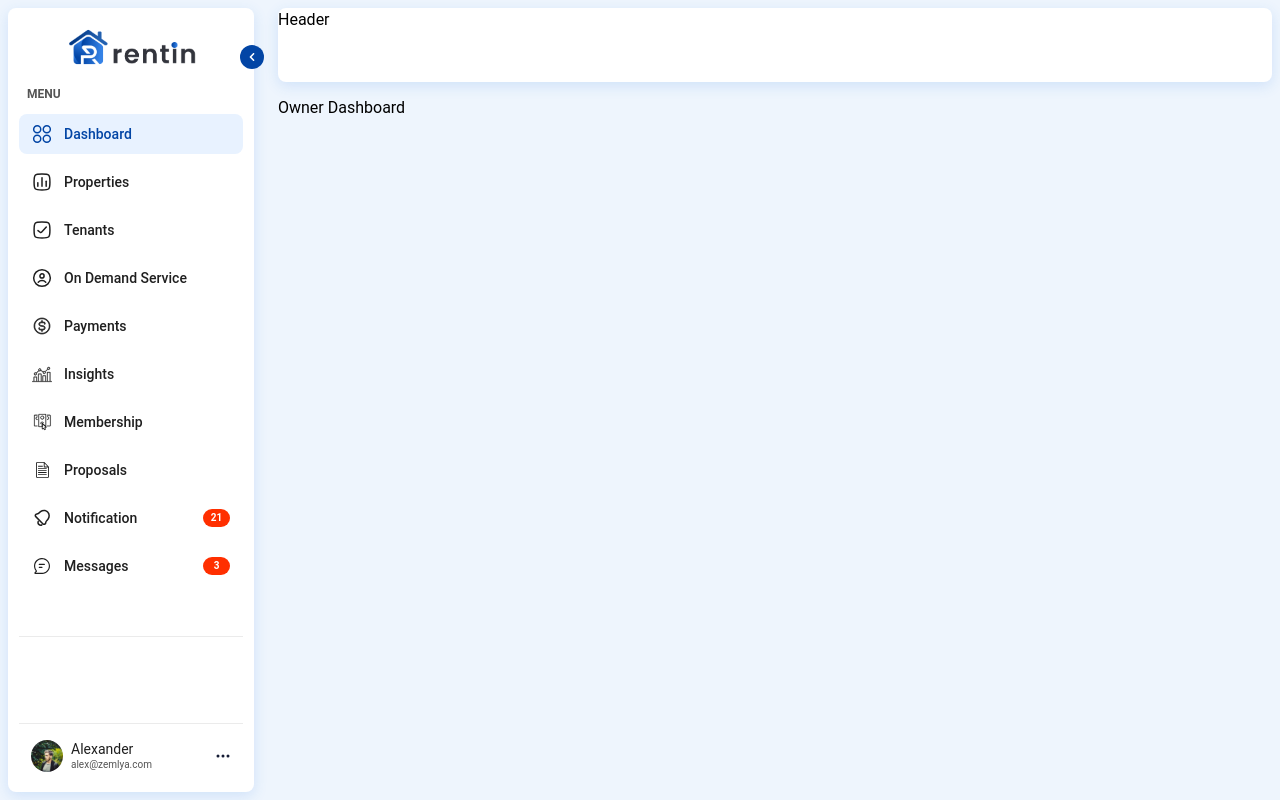
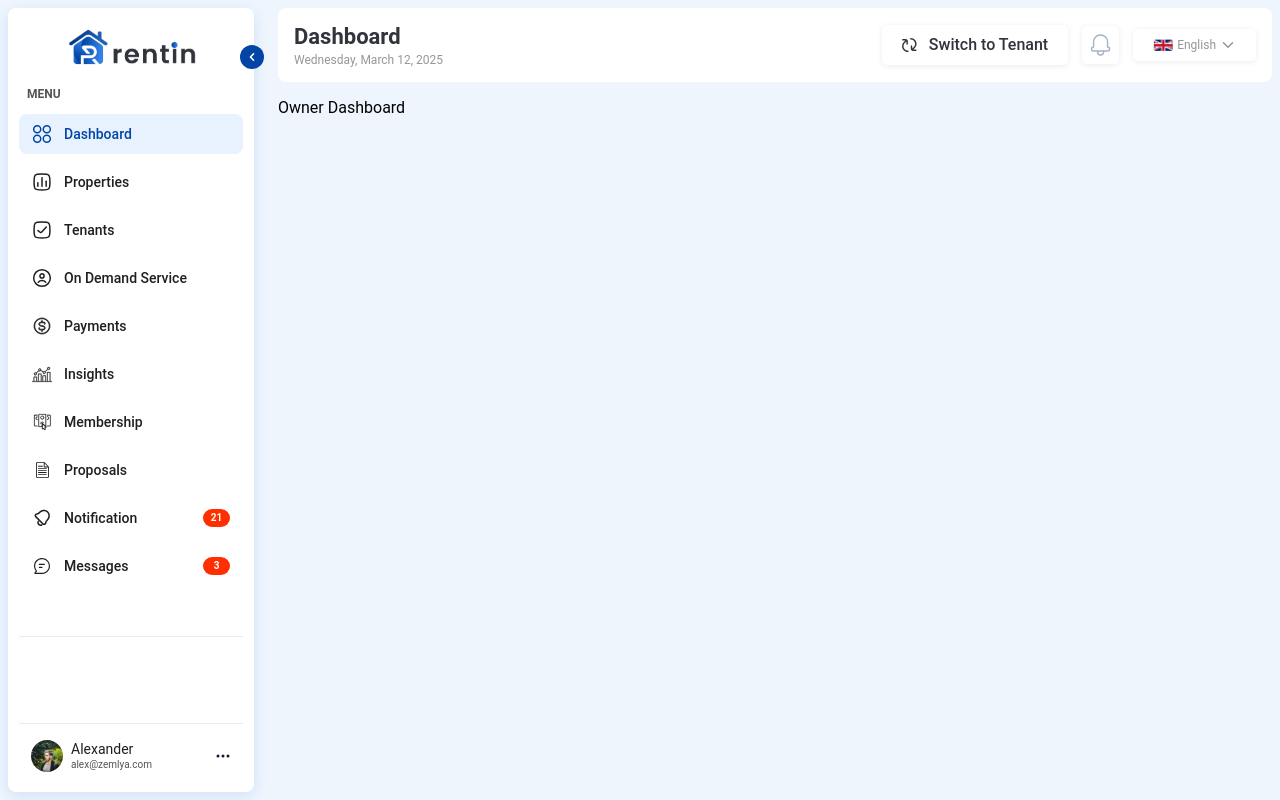
Before and after one commit to asifzulfiqar8/rrentin, a Next.js app: page /owner in a window 1280 px wide. Built offline with nearby package versions, Linux system fonts and the light colour scheme.

Commit message:
feat: notification with header ui done

```diff
--- a/next.config.mjs
+++ b/next.config.mjs
@@ -1,4 +1,14 @@
 /** @type {import('next').NextConfig} */
-const nextConfig = {};
+const nextConfig = {
+  images: {
+    remotePatterns: [
+      {
+        protocol: "https",
+        hostname: "placehold.co",
+      },
+    ],
+    dangerouslyAllowSVG: true,
+  },
+};
 
 export default nextConfig;
--- /dev/null
+++ b/src/assets/default/NotificationBoxIcon.js
@@ -0,0 +1,21 @@
+const NotificationBoxIcon = () => {
+  return (
+    <svg
+      width="21"
+      height="22"
+      viewBox="0 0 21 22"
+      fill="none"
+      xmlns="http://www.w3.org/2000/svg"
+    >
+      <path
+        d="M13.5718 18C13.5718 19.6569 12.2286 21 10.5718 21C8.91492 21 7.57178 19.6569 7.57178 18M3.57178 13V8C3.57178 4.13401 6.70578 1 10.5718 1C14.4378 1 17.5718 4.13401 17.5718 8V13C18.6763 13 19.5718 13.8954 19.5718 15C19.5718 16.1046 18.6763 17 17.5718 17H3.57178C2.46721 17 1.57178 16.1046 1.57178 15C1.57178 13.8954 2.46721 13 3.57178 13Z"
+        stroke="#A3B2C6"
+        strokeWidth="1.4"
+        strokeLinecap="round"
+        strokeLinejoin="round"
+      />
+    </svg>
+  );
+};
+
+export default NotificationBoxIcon;
--- /dev/null
+++ b/src/assets/default/ReloadIcon.js
@@ -0,0 +1,22 @@
+const ReloadIcon = () => {
+  return (
+    <svg
+      width="15"
+      height="14"
+      viewBox="0 0 15 14"
+      fill="none"
+      xmlns="http://www.w3.org/2000/svg"
+    >
+      <path
+        d="M14.5717 5.84339C14.5717 2.65323 11.9759 0.0310285 8.78377 -0.00012207C8.38005 -0.00012207 8.05652 0.320584 8.05181 0.716776C8.04709 1.11483 8.37063 1.44403 8.76871 1.44874C11.1693 1.47327 13.1228 3.44376 13.1228 5.84339C13.1228 7.01682 12.6662 8.12327 11.8362 8.95338L10.2251 10.5645V7.96861C10.2251 7.57056 9.89868 7.24418 9.50062 7.24418C9.10257 7.24418 8.77619 7.57056 8.77619 7.96861V10.8663C8.77619 12.0643 9.75154 13.0396 10.9495 13.0396H13.8472C14.2453 13.0396 14.5717 12.7133 14.5717 12.3152C14.5717 11.9171 14.2453 11.5908 13.8472 11.5908H11.2465L12.8595 9.97777C13.9631 8.87415 14.5717 7.40647 14.5717 5.84339Z"
+        fill="#32343C"
+      />
+      <path
+        d="M0.0830078 8.15682C0.0830078 11.347 2.67889 13.9692 5.87098 14.0003C6.27471 14.0003 6.59824 13.6796 6.60295 13.2834C6.60766 12.8854 6.28412 12.5562 5.88605 12.5515C3.48542 12.5269 1.53197 10.5564 1.53197 8.15682C1.53197 6.98338 1.98851 5.87693 2.81858 5.04683L4.4297 3.43571V6.0316C4.4297 6.42965 4.75608 6.75603 5.15413 6.75603C5.55218 6.75603 5.87856 6.42965 5.87856 6.0316V3.13387C5.87856 1.93592 4.90321 0.960571 3.70527 0.960571H0.807537C0.409485 0.960571 0.0831045 1.28695 0.0831045 1.685C0.0831045 2.08305 0.409485 2.40944 0.807537 2.40944H3.40825L1.79525 4.02243C0.691627 5.12606 0.0830078 6.59373 0.0830078 8.15682Z"
+        fill="#32343C"
+      />
+    </svg>
+  );
+};
+
+export default ReloadIcon;
--- a/src/assets/icon.js
+++ b/src/assets/icon.js
@@ -9,6 +9,8 @@ import ProposalsIcon from "./aside/ProposalsIcon";
 import NotificationIcon from "./aside/NotificationIcon";
 import MessagesIcon from "./aside/MessagesIcon";
 import ArrowIcon from "./aside/ArrowIcon";
+import ReloadIcon from "./default/ReloadIcon";
+import NotificationBoxIcon from "./default/NotificationBoxIcon";
 
 export {
   DashboardIcon,
@@ -22,4 +24,6 @@ export {
   NotificationIcon,
   MessagesIcon,
   ArrowIcon,
+  ReloadIcon,
+  NotificationBoxIcon
 };
--- a/src/components/owner/Header.jsx
+++ b/src/components/owner/Header.jsx
@@ -1,12 +1,85 @@
+"use client";
+import { NotificationBoxIcon, ReloadIcon } from "@/assets/icon";
+import { getDate } from "@/utils/getDate";
+import Image from "next/image";
+import { useEffect, useRef, useState } from "react";
+import { IoIosArrowDown } from "react-icons/io";
+import NotificationMenu from "../shared/NotificationMenu";
+
 const Header = () => {
+  const [date, setDate] = useState("");
+  const [isNotificationOpen, setIsNotificationOpen] = useState(false);
+  const notificationRef = useRef(null);
+
+  useEffect(() => {
+    setDate(getDate());
+
+    const handleClickOutside = (e) => {
+      if (
+        notificationRef.current &&
+        !notificationRef.current.contains(e.target)
+      ) {
+        setIsNotificationOpen(false);
+      }
+    };
+
+    document.addEventListener("click", handleClickOutside);
+    return () => {
+      document.removeEventListener("click", handleClickOutside);
+    };
+  }, []);
   return (
-    <header
-      className="min-w-[246px] bg-white rounded-lg h-[74px]"
-      style={{ boxShadow: "0px 4px 14px 0px #3582E729" }}
-    >
-      Header
+    <header className="bg-white rounded-lg h-[74px] p-4 flex items-center justify-between gap-4">
+      <div>
+        <h2 className="text-xl lg:text-[22px] font-semibold text-[#32343C]">
+          Dashboard
+        </h2>
+        <p className="text-xs text-[#969696]">{date}</p>
+      </div>
+      <div className="flex items-center gap-[14px]">
+        <SwitchButton />
+        <div className="relative" ref={notificationRef}>
+          <button
+            className="p-2 rounded-[5px] cursor-pointer"
+            style={{ boxShadow: "0px 1px 6px 0px #00000014" }}
+            onClick={() => setIsNotificationOpen(!isNotificationOpen)}
+          >
+            <NotificationBoxIcon />
+          </button>
+          <NotificationMenu isNotificationOpen={isNotificationOpen} />
+        </div>
+        <LanguageSwitch />
+      </div>
     </header>
   );
 };
 
 export default Header;
+
+const SwitchButton = () => (
+  <button
+    className="hidden md:flex items-center gap-3 py-2 px-5 rounded-[5px] text-sm md:text-base font-medium text-[#32343C] cursor-pointer"
+    style={{ boxShadow: "0px 1px 6px 0px #00000014" }}
+  >
+    <ReloadIcon />
+    Switch to Tenant
+  </button>
+);
+
+const LanguageSwitch = () => {
+  return (
+    <button
+      className="py-2 px-5 rounded-[5px] hidden md:flex items-center gap-1 text-xs text-[#969696]"
+      style={{ boxShadow: "0px 1px 6px 0px #00000014" }}
+    >
+      <Image
+        src="/images/default/english-flag.png"
+        width={20}
+        height={13}
+        alt="flag image"
+      />
+      English
+      <IoIosArrowDown className="text-base text-[#969696]" />
+    </button>
+  );
+};
--- /dev/null
+++ b/src/components/shared/NotificationMenu.jsx
@@ -0,0 +1,69 @@
+import { notificationsData } from "@/data/data";
+import Image from "next/image";
+import { RiArrowRightUpLine } from "react-icons/ri";
+
+const NotificationMenu = ({ isNotificationOpen }) => {
+  return (
+    <div
+      className={`absolute top-[45px] right-0 w-[300px] md:w-[400px] bg-white rounded-lg py-4 px-5 transition-all duration-200 overflow-y-scroll custom-scroll ${
+        isNotificationOpen
+          ? "h-[300px] md:h-[500px] opacity-100"
+          : "h-0 opacity-0"
+      }`}
+      style={{ boxShadow: "0px 2px 12px 0px #3582E71A" }}
+    >
+      <h6 className="text-base md:text-xl font-semibold text-[#32343C]">
+        Notifications
+      </h6>
+      <div className="mt-4">
+        <h6 className="text-sm md:text-base font-medium text-[#32343C]">
+          Today
+        </h6>
+        <div className="mt-4 flex flex-col gap-4">
+          {notificationsData.slice(0, 3).map((list, i) => (
+            <List list={list} key={i} />
+          ))}
+        </div>
+      </div>
+      <div className="mt-4">
+        <h6 className="text-sm md:text-base font-medium text-[#32343C]">
+          Yesterday
+        </h6>
+        <div className="mt-4 flex flex-col gap-4">
+          {notificationsData.slice(0, 3).map((list, i) => (
+            <List list={list} key={i} />
+          ))}
+        </div>
+      </div>
+      {/* view more button */}
+      <div className="mt-4">
+        <button className="flex items-center justify-center gap-2 bg-[#0245A5] py-[6px] px-2 rounded-[4px] text-white text-sm font-medium mx-auto cursor-pointer">
+          View more
+          <RiArrowRightUpLine className="text-white text-base mt-1" />
+        </button>
+      </div>
+    </div>
+  );
+};
+
+export default NotificationMenu;
+
+const List = ({ list }) => {
+  return (
+    <div className="flex items-center gap-[14px] border-b border-[#5F5F5F33] pb-[10px]">
+      <Image
+        src="https://placehold.co/100x100"
+        width={28}
+        height={28}
+        alt="flag image"
+        className="size-[28px] object-cover rounded-full"
+      />
+      <div>
+        <h6 className="text-xs md:text-sm text-[#5F5F5F]">
+          <span className="font-medium">{list?.reason}</span> - {list?.message}
+        </h6>
+        <span className="text-[#5F5F5F99] text-xs">{list?.time}</span>
+      </div>
+    </div>
+  );
+};
--- /dev/null
+++ b/src/data/data.js
@@ -0,0 +1,29 @@
+const notificationsData = [
+  {
+    reason: "Rent Payment Due",
+    message: "Your rent of $1,500 is due on 5th Feb 2025.",
+    time: "2 hours ago",
+  },
+  {
+    reason: "New Maintenance Request",
+    message: "A maintenance request has been submitted for plumbing repair.",
+    time: "4 hours ago",
+  },
+  {
+    reason: "Lease Renewal Reminder",
+    message: "Your lease is expiring soon. Please review renewal options.",
+    time: "1 day ago",
+  },
+  {
+    reason: "Payment Received",
+    message: "Your rent payment of $1,500 has been successfully processed.",
+    time: "3 days ago",
+  },
+  {
+    reason: "Security Alert",
+    message: "Unusual login attempt detected. Please verify your account.",
+    time: "5 days ago",
+  },
+];
+
+export { notificationsData };
--- /dev/null
+++ b/src/utils/getDate.js
@@ -0,0 +1,10 @@
+const getDate = (date = new Date()) => {
+  return new Intl.DateTimeFormat("en-US", {
+    weekday: "long",
+    month: "long",
+    day: "numeric",
+    year: "numeric",
+  }).format(date);
+};
+
+export {getDate}
```
Also changed, not shown: public/images/default/english-flag.png (added).
